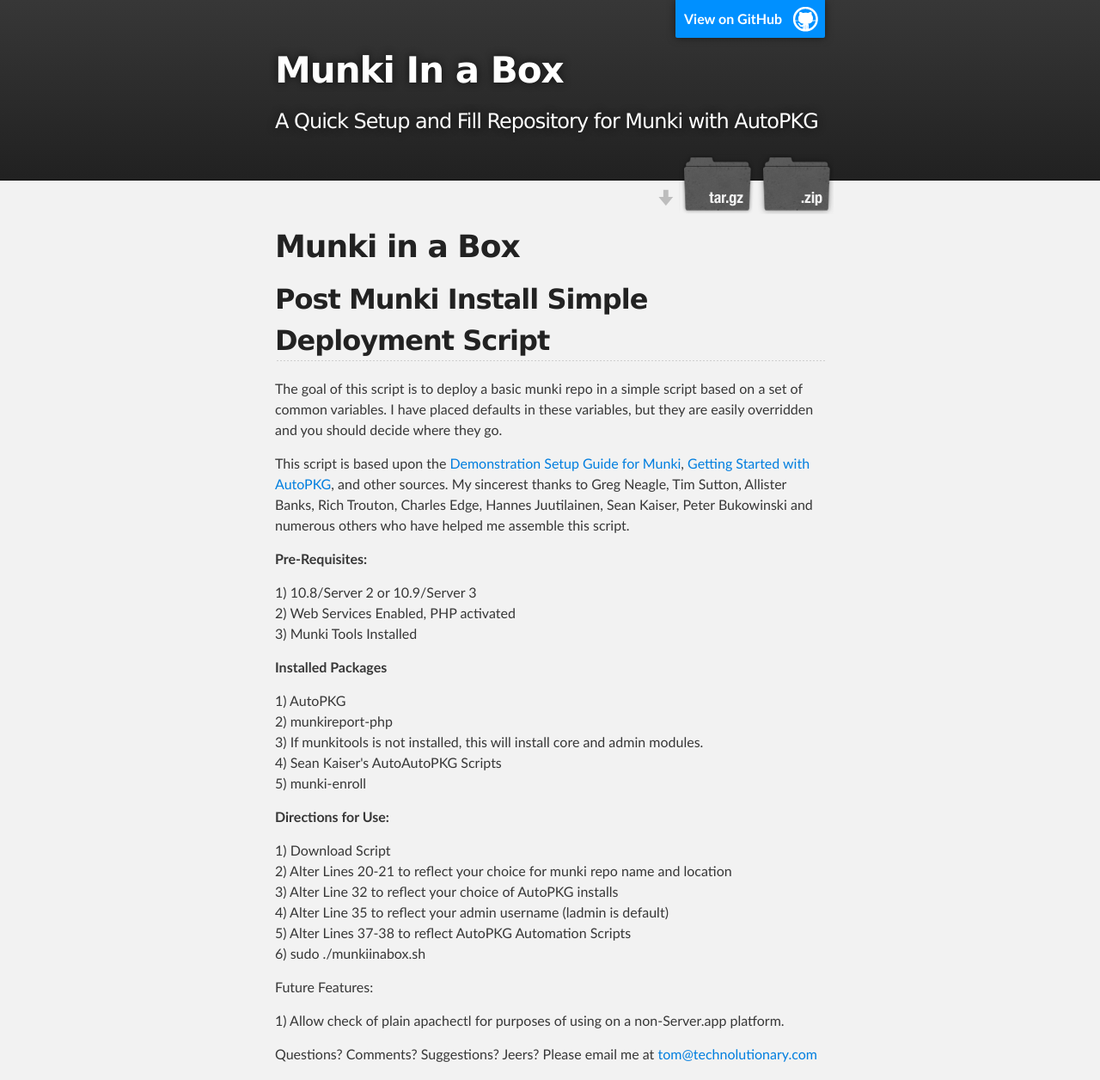
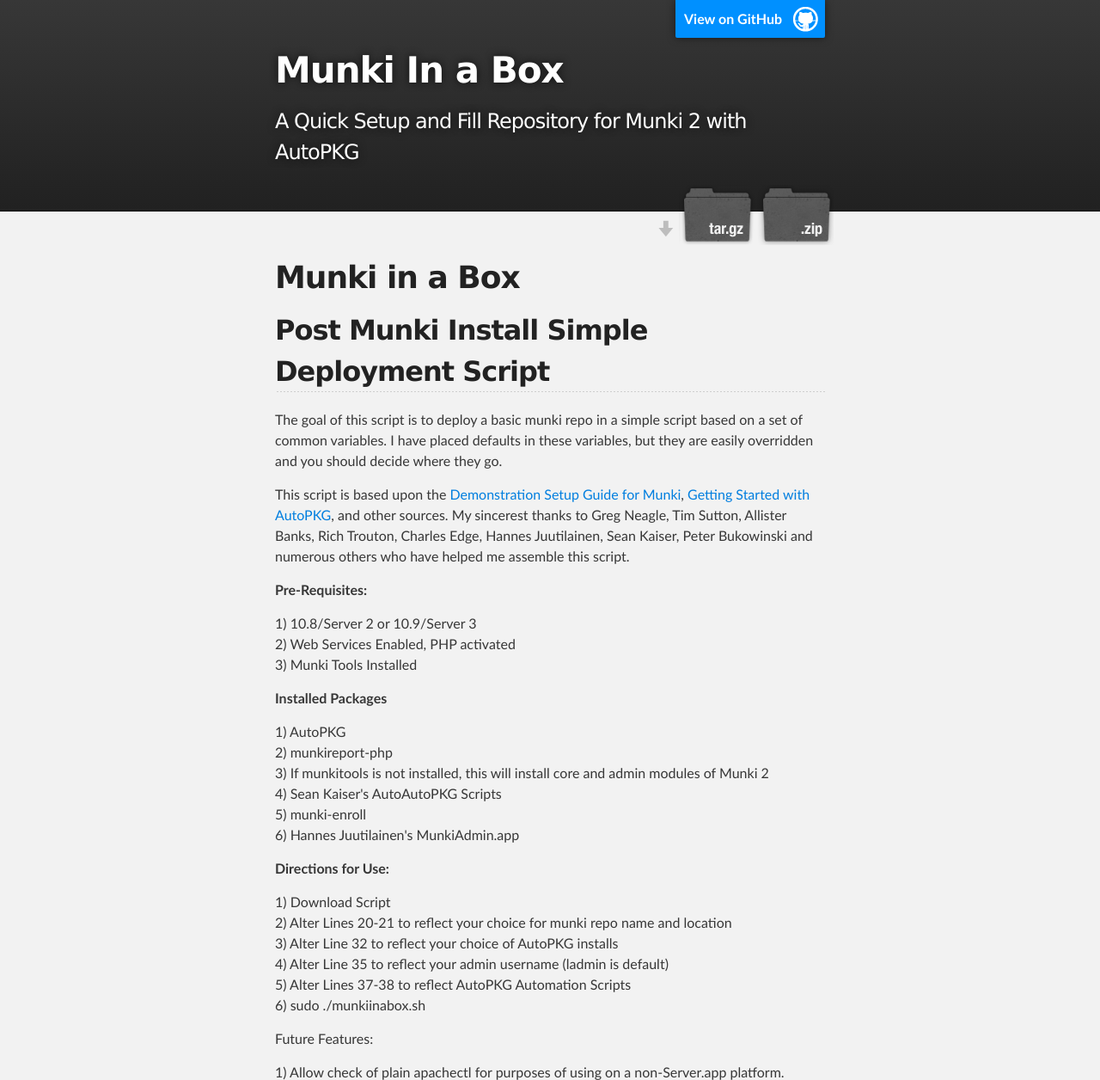
Before and after one commit to tbridge/munki-in-a-box, a plain HTML site: page index.html in a window 1280 px wide. Shown: the top 1256 px of the page at 86% size. Drawn offline with Linux system fonts and the light colour scheme.

Commit message:
docs update

```diff
--- a/index.html
+++ b/index.html
@@ -19,7 +19,7 @@
           <a id="forkme_banner" href="https://github.com/tbridge/munki-in-a-box">View on GitHub</a>
 
           <h1 id="project_title">Munki In a Box</h1>
-          <h2 id="project_tagline">A Quick Setup and Fill Repository for Munki with AutoPKG</h2>
+          <h2 id="project_tagline">A Quick Setup and Fill Repository for Munki 2 with AutoPKG</h2>
 
             <section id="downloads">
               <a class="zip_download_link" href="https://github.com/tbridge/munki-in-a-box/zipball/master">Download this project as a .zip file</a>
@@ -53,18 +53,19 @@
 
 <p>1) AutoPKG<br>
 2) munkireport-php<br>
-3) If munkitools is not installed, this will install core and admin modules.<br>
+3) If munkitools is not installed, this will install core and admin modules of Munki 2<br>
 4) Sean Kaiser's AutoAutoPKG Scripts<br>
-5) munki-enroll<br></p>
+5) munki-enroll<br>
+6) Hannes Juutilainen's MunkiAdmin.app</p>
 
 <p><strong>Directions for Use:</strong></p>
 
 <p>1) Download Script  <br>
 2) Alter Lines 20-21 to reflect your choice for munki repo name and location  <br>
-3) Alter Line 32 to reflect your choice of AutoPKG installs<br>
-4) Alter Line 35 to reflect your admin username (ladmin is default)<br>
-5) Alter Lines 37-38 to reflect AutoPKG Automation Scripts<br>
-6) sudo ./munkiinabox.sh</p>
+3) Alter Line 32 to reflect your choice of AutoPKG installs  <br>
+4) Alter Line 35 to reflect your admin username (ladmin is default)  <br>
+5) Alter Lines 37-38 to reflect AutoPKG Automation Scripts  <br>
+6) sudo ./munkiinabox.sh </p>
 
 <p>Future Features:</p>
 
```
